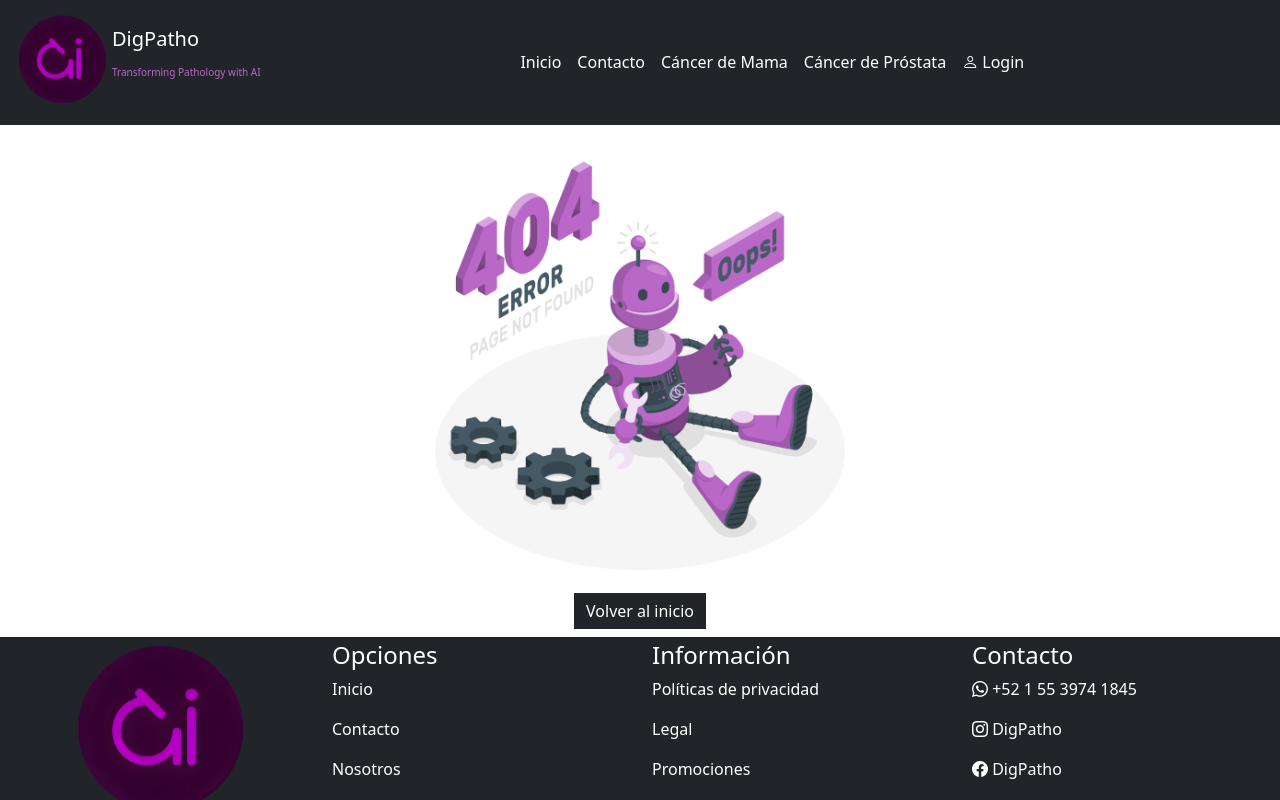
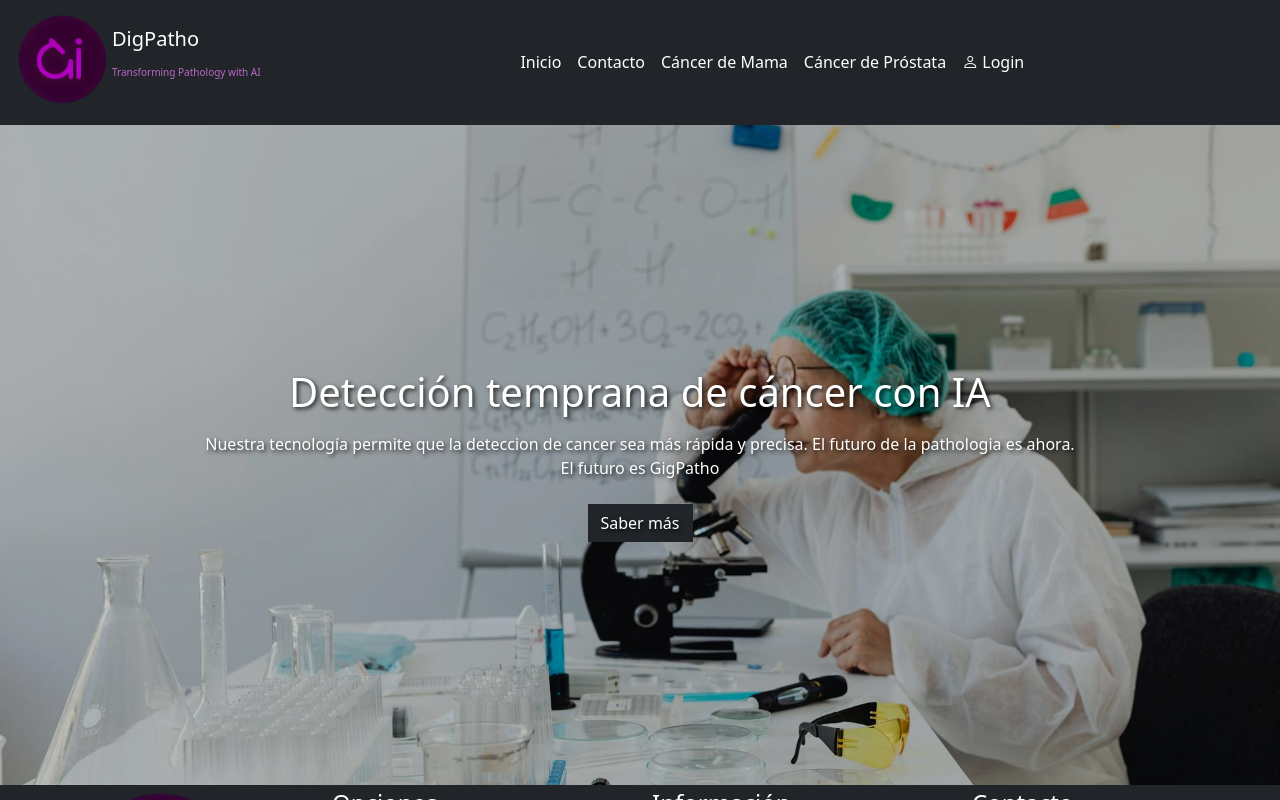
Before and after one commit to PRADON1CO/digPatho-Front, a React (Vite) app: page / in a window 1280 px wide. Shown: the top 800 px of the page. Built offline with nearby package versions, Linux system fonts and the light colour scheme.

Commit message:
agregue el maquetado necesario para el componente Inicio

```diff
--- a/src/App.jsx
+++ b/src/App.jsx
@@ -4,6 +4,7 @@ import Error404 from './components/pages/Error404'
 import Menu from './components/common/Menu';
 import "bootstrap-icons/font/bootstrap-icons.css";
 import Footer from './components/common/Footer';
+import Inicio from './components/pages/Inicio';
 
 function App() {
 
@@ -11,7 +12,8 @@ function App() {
   return (
     <>
       <Menu></Menu>
-      <Error404></Error404>
+      {/* <Error404></Error404> */}
+      <Inicio></Inicio>
       <Footer></Footer>
     </>
   )
--- a/src/components/pages/Inicio.jsx
+++ b/src/components/pages/Inicio.jsx
@@ -1,9 +1,11 @@
-import React from 'react';
+import "../../style/inicio.css"
 
 const Inicio = () => {
     return (
-        <div>
-
+        <div className='fondoInicio text-center'>
+            <h1>Detección temprana de cáncer con IA</h1>
+            <p className="text-center container py-2">Nuestra tecnología permite que la deteccion de cancer sea más rápida y precisa. El futuro de la pathologia es ahora. <br />El futuro es GigPatho</p>
+            <a href="https://www.digpatho.com/es" className='btn rounded-0 bg-dark text-white hoverBtnConocer'>Saber más</a>
         </div>
     );
 };
--- /dev/null
+++ b/src/style/inicio.css
@@ -0,0 +1,35 @@
+.fondoInicio {
+    background-image: url('../assets/inicio.jpg');
+    background-size: cover;
+    background-position: center;
+    height: 660px;
+    display: flex;
+    flex-direction: column;
+    justify-content: center;
+    align-items: center;
+    position: relative;
+    color: white;
+    text-shadow: 2px 2px 4px rgba(0, 0, 0, 0.8);
+}
+
+.hoverBtnConocer:hover{
+    color: #BA68C8 !important;
+    font-weight: 650;
+    border: solid 4px;
+}
+
+.fondoInicio::before {
+    content: "";
+    position: absolute;
+    top: 0;
+    left: 0;
+    width: 100%;
+    height: 100%;
+    background-color: rgba(0, 0, 0, 0.23);
+    z-index: 1;
+}
+
+.fondoInicio > * {
+    position: relative;
+    z-index: 2;
+}
```
Also changed, not shown: src/assets/inicio.jpg (added).
